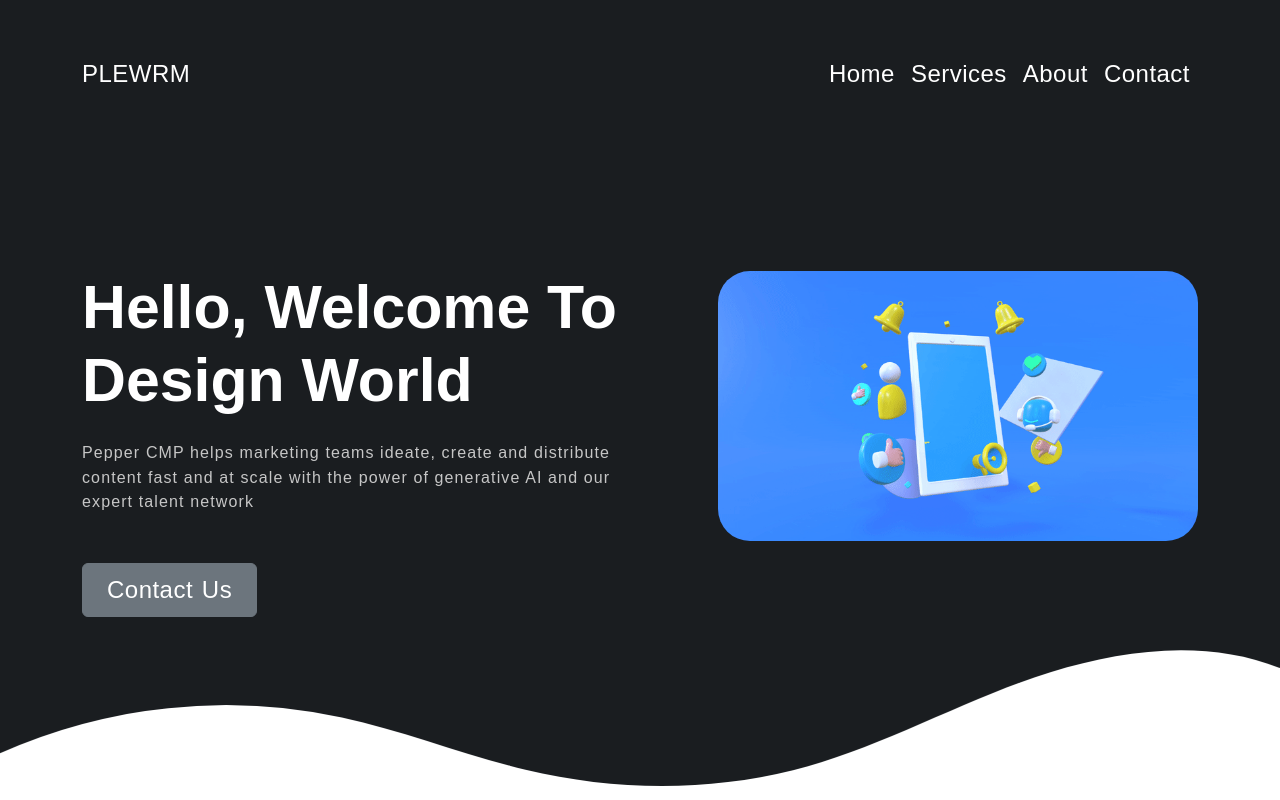
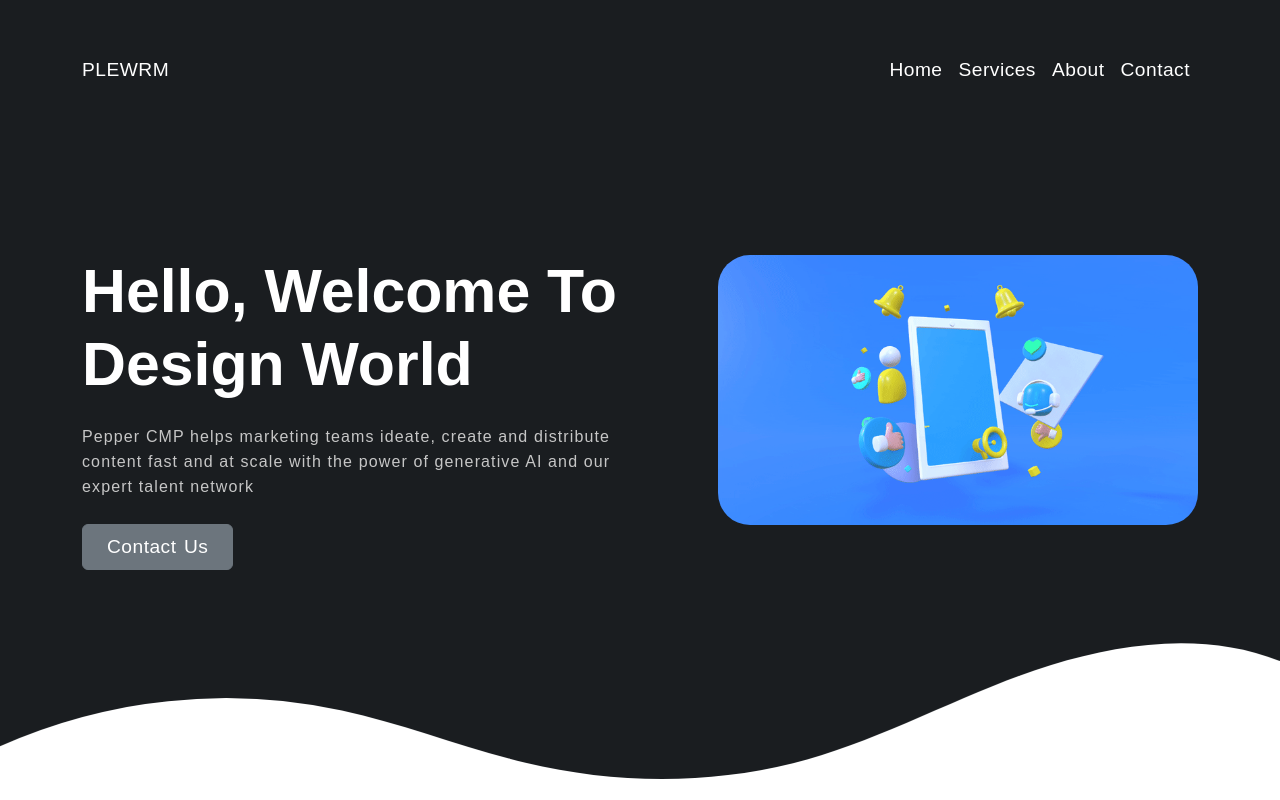
Before and after one commit to plewrm/Plewrm-Web, a React (Create React App) app: page / in a window 1280 px wide. Shown: the top 800 px of the page. Built offline with nearby package versions, Linux system fonts and the light colour scheme; a web font is replaced by a local one.

Commit message:
Nav Font and Contact Button

```diff
--- a/src/Components/HeroSection.js
+++ b/src/Components/HeroSection.js
@@ -12,10 +12,10 @@ const HeroSection = () => {
                         <div className="row mb-5">
                             <div className="col-12 mt-5 mt-lg-0 text-center text-lg-start order-lg-0 order-1 col-md-12 col-lg-6 d-flex flex-column justify-content-center align-items-start">
                                 <h1 class="text-capitalize fw-bolder text-white">Hello, Welcome to Design World</h1>
-                                <p class="mt-3 mb-5 para-width text-light-grey">Pepper CMP helps marketing teams ideate,
+                                <p class="mt-3 mb-4 para-width text-light-grey">Pepper CMP helps marketing teams ideate,
                                     create and distribute content fast and at scale with the power of generative AI and our expert talent network</p>
                                 <div class="text-center w-100 text-md-start">
-                                <button type="button" class="btn btn-secondary px-4 py-2"
+                                <button type="button" class="btn btn-secondary mb-5 px-4 py-2"
                                         data-bs-toggle="tooltip" data-bs-placement="top"
                                         data-bs-custom-class="custom-tooltip"
                                         data-bs-title="This top tooltip is themed via CSS variables.">
--- a/src/Styles/style.css
+++ b/src/Styles/style.css
@@ -58,7 +58,7 @@ li {
 
 button,
 a {
-    font-size: 1.5rem !important;
+    font-size: 1.2rem !important;
     letter-spacing: 0.03rem;
     word-spacing: .1rem;
 }
```
